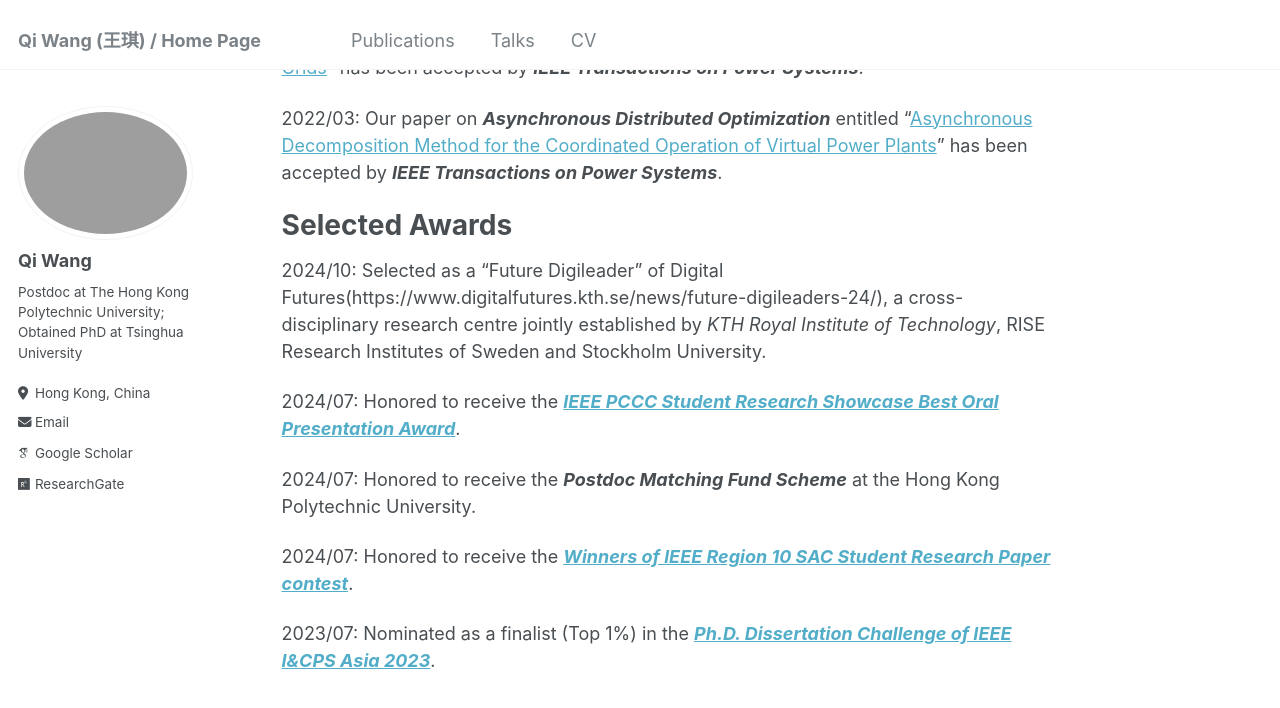
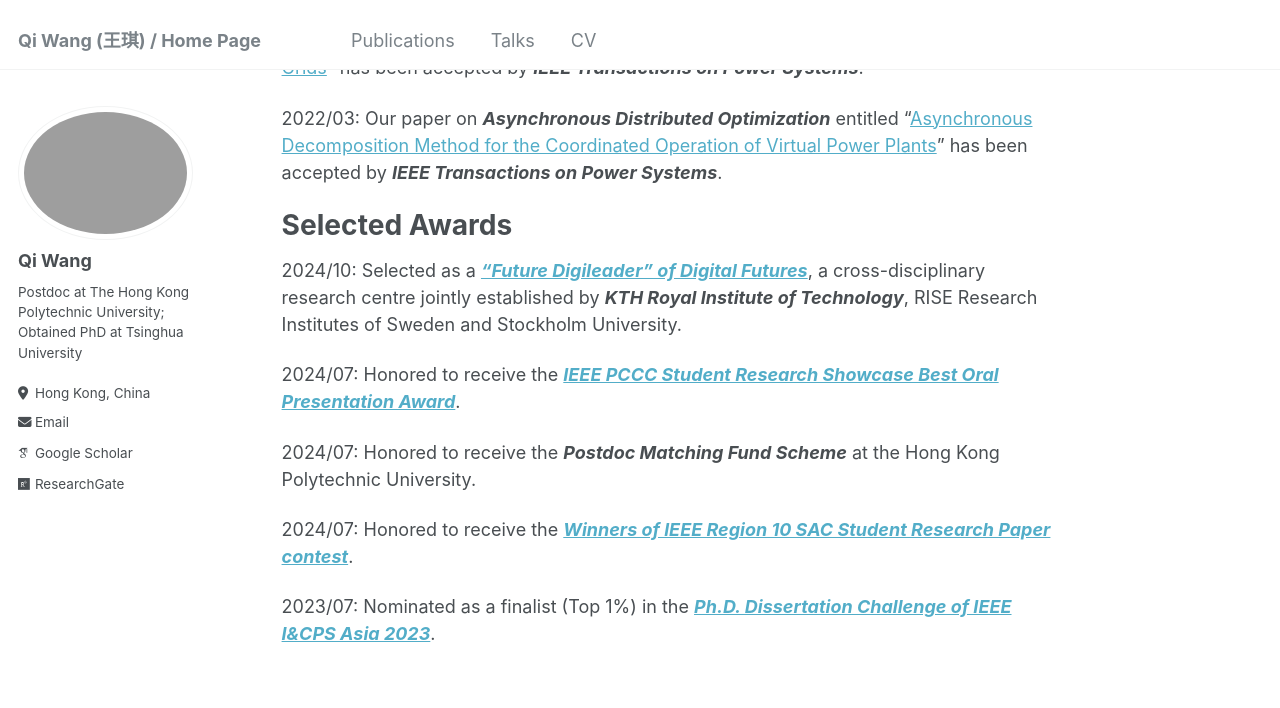
Before and after one commit to lalajiayou/WangQi_THU.github.io, a Jekyll site: the page built from _pages/about.md, in a window 1280 px wide and 900 px high, scrolled down 1085 px. Shown: the top 708 px of the window. Built offline with Jekyll 4.4.1, drawn with Linux system fonts in a browser that asks for light colours; some web fonts are replaced.

Commit message:
Update about.md

```diff
--- a/_pages/about.md
+++ b/_pages/about.md
@@ -32,7 +32,7 @@ Selected Publications
 
 Selected Awards
 ======
-2024/10: Selected as a “Future Digileader” of Digital Futures(https://www.digitalfutures.kth.se/news/future-digileaders-24/), a cross-disciplinary research centre jointly established by _KTH Royal Institute of Technology_, RISE Research Institutes of Sweden and Stockholm University.
+2024/10: Selected as a [_**“Future Digileader” of Digital Futures**_](https://www.digitalfutures.kth.se/news/future-digileaders-24/), a cross-disciplinary research centre jointly established by _**KTH Royal Institute of Technology**_, RISE Research Institutes of Sweden and Stockholm University.
 
 2024/07: Honored to receive the [_**IEEE PCCC Student Research Showcase Best Oral Presentation Award**_](https://mp.weixin.qq.com/s/oxHfGfIXNffdm4HJXHVB6w?poc_token=HPFHp2ajGYpw-hqQCzdXEXkgd9K-8f-tKsRJxWcf).
 
```
